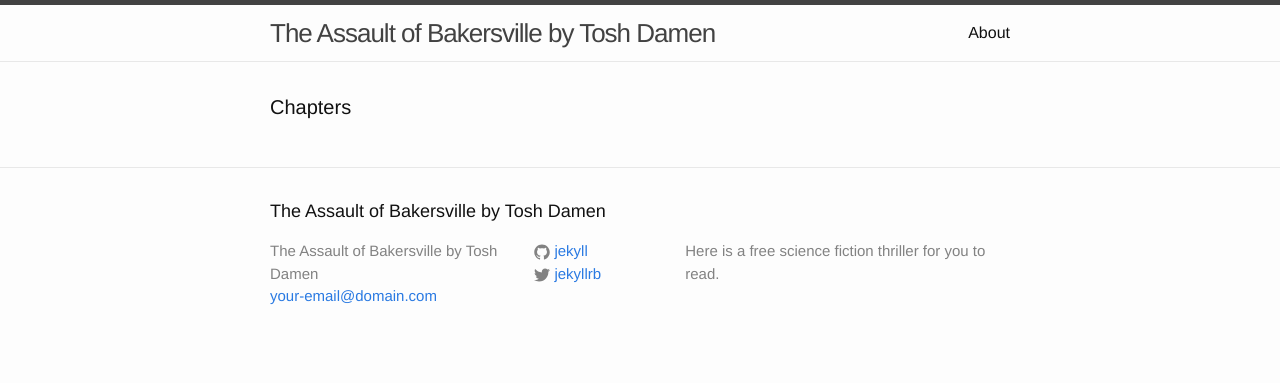
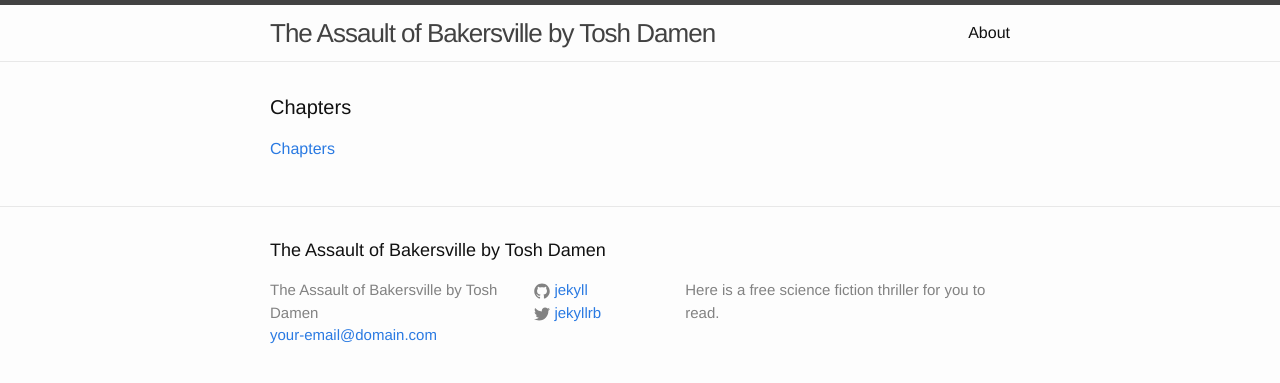
Before and after one commit to jaamen/jaamen.github.io, a Jekyll site: the page built from index.html, in a window 1280 px wide. Shown: the top 383 px of the page. Built offline with Jekyll 4.4.1, drawn with Linux system fonts in a browser that asks for light colours.

Commit message:
Hopefully Link Works Now

```diff
--- a/index.html
+++ b/index.html
@@ -5,7 +5,7 @@ layout: default
 <div class="home">
 
   <h1 class="page-heading">Chapters</h1>
-  <a href = "jaamen.github.io/Chapters"></a>
+  <a href = "jaamen.github.io/Chapters">Chapters</a>
 
   <ul class="post-list">
     {% for post in site.posts %}
```
